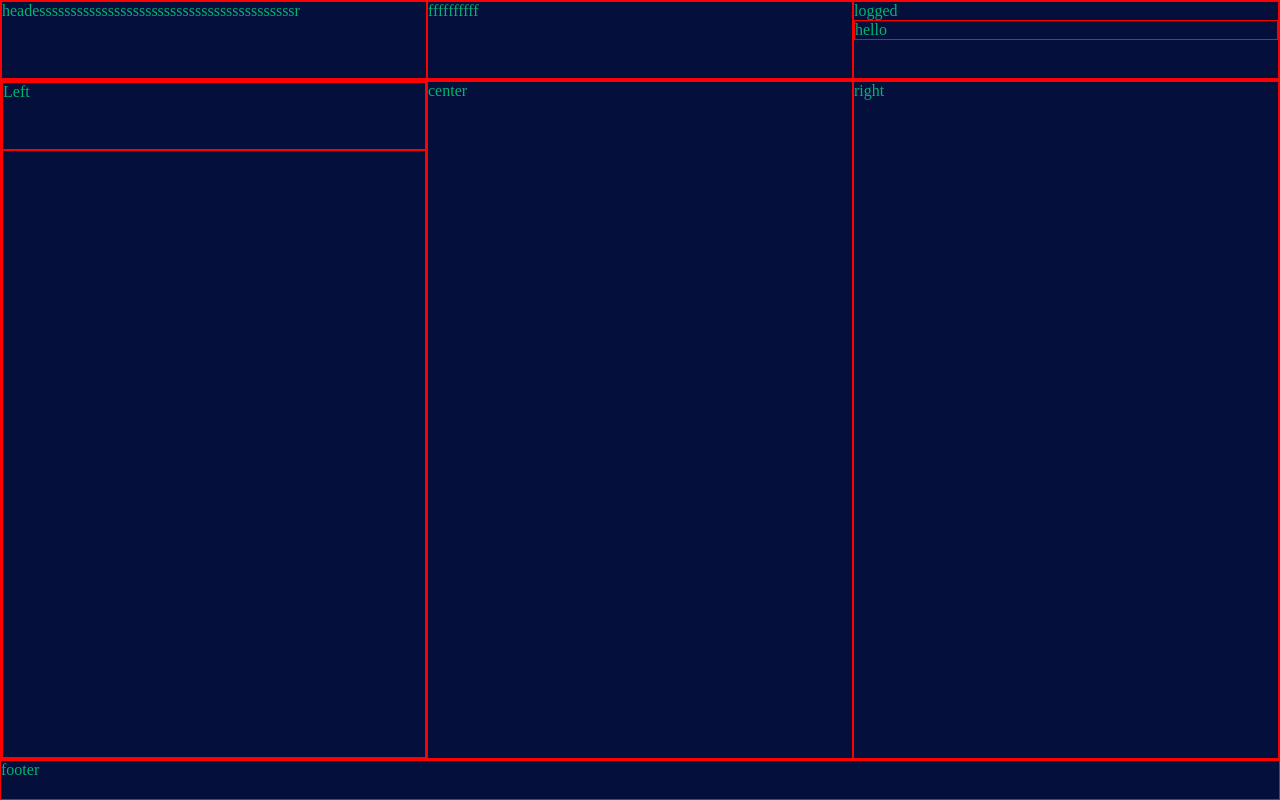
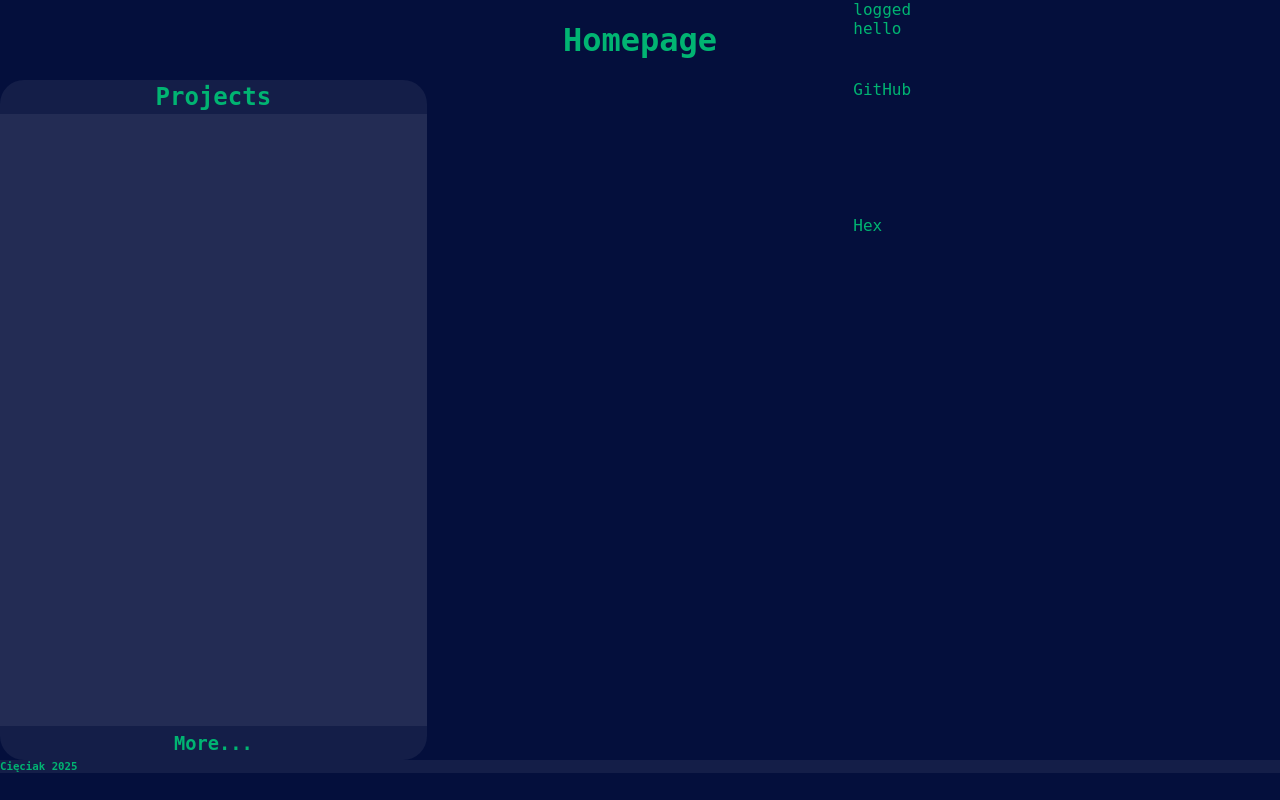
Before and after one commit to Cieciak/website, a Python web app: template app/templates/homepage.html in a window 1280 px wide. Run offline with Jinja, Linux system fonts and the light colour scheme; the template is opened without the code that fills it, so the values that code supplies are empty.

Commit message:
Work in homepage styles

```diff
--- a/app/templates/homepage.html
+++ b/app/templates/homepage.html
@@ -2,10 +2,12 @@
 <html lang="en">
 <head>
     <link rel="stylesheet" href="/static/css/vars.css"></link>
-    <link rel="stylesheet" href="/static/css/debug.css"></link>
+    <link rel="stylesheet" href="/static/css/center.css"></link>
     <style>
         * {
             box-sizing: border-box;
+
+            font-family: var(--def-fn);
 
             margin: 0px;
             padding: 0px;
@@ -39,20 +41,27 @@
             height: 5%;
         }
         .proj-card {
+            background-color: #ffffff10;
 
+            margin-bottom: 2vh;
+            margin-left: 5%;
+            margin-right: 5%;
+        }
+        .proj-card * {
+            word-wrap: break-word;
         }
     </style>
 </head>
 <body>
     <div class="header">
-        <div>headesssssssssssssssssssssssssssssssssssssssssr</div>
-        <div>ffffffffff</div>
+        <div></div>
+        <div class="center-container"><h1>Homepage</h1></div>
         <div>logged <div>hello</div></div>
     </div>
     <div class="content">
-        <div>
-            <div style="height: 10%;">Left</div>
-            <div style="height: 90%; overflow: auto;">
+        <div style="background-color: #ffffff10; border-radius: 3vh;">
+            <div class="center-container" style="height: 5%;"><h2>Projects</h2></div>
+            <div style="height: 90%; overflow: auto; background-color: #ffffff10;">
                 {% for title, desc in projects %}
                 <div class="proj-card">
                     <div>{{title}}</div>
@@ -60,12 +69,21 @@
                 </div>
                 {% endfor %}
             </div>
+            <div class="center-container" style="height: 5%;"><h3>More...</h3></div>
         </div>
-        <div>center</div>
-        <div>right</div>
+        <div></div>
+        <div>
+            <div style="height: 20%;">GitHub</div>
+            <div style="height: 20%;">Hex</div>
+            <div style="height: 20%;"></div>
+            <div style="height: 20%;"></div>
+            <div style="height: 20%;"></div>
+        </div>
     </div>
     <div class="footer">
-        footer
+        <div style="background-color: #ffffff10;">
+            <h6>Cięciak 2025</h6>
+        </div>
     </div>
 </body>
 </html>
```
